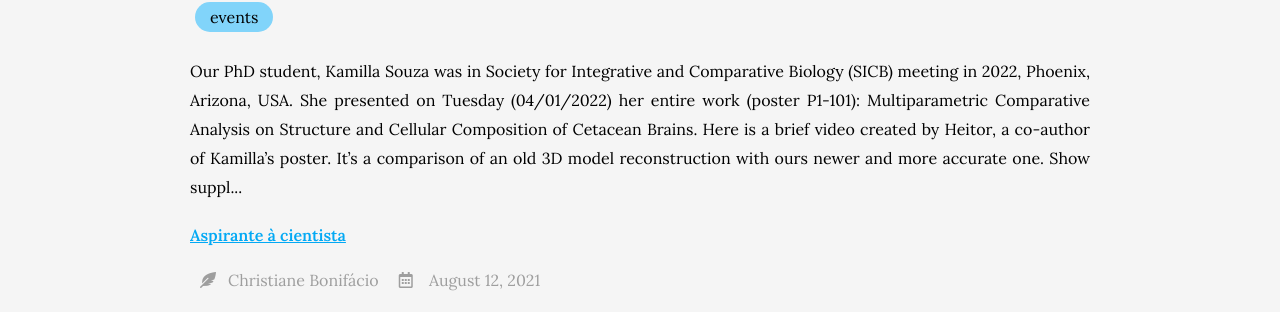
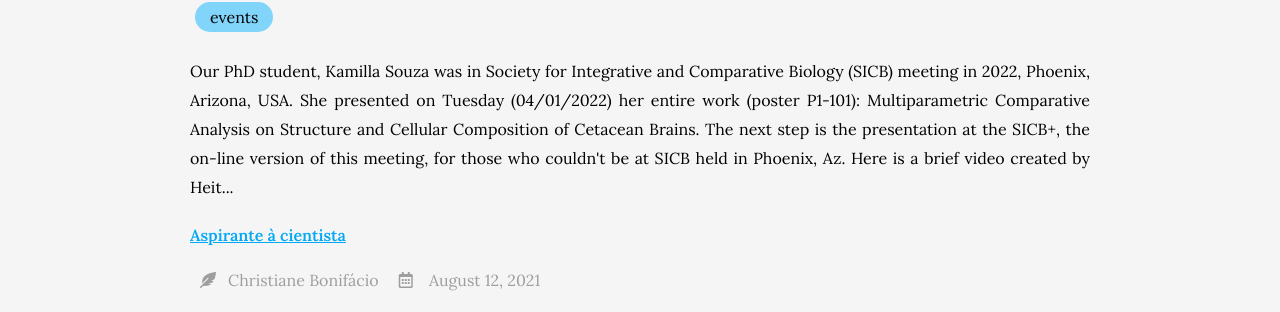
Before and after one commit to metaBIOlab/metabio, a Jekyll site: the page built from blog/index.md, in a window 1280 px wide. Shown: the part 921-1233 px from the top of the page. Built offline with Jekyll 4.4.1, drawn with Linux system fonts in a browser that asks for light colours; nearby versions of some CDN libraries; comment, search, counter and statistics services are not loaded.

Commit message:
Adding next step text

```diff
--- a/_posts/2021-12-16-post-3.md
+++ b/_posts/2021-12-16-post-3.md
@@ -20,6 +20,9 @@ Our PhD student, [Kamilla Souza](kamilla-souza) was in [Society for Integrative
     />
     </a>
 </figure>
+<p>
+  The next step is the presentation at the SICB+, the on-line version of this meeting, for those who couldn't be at SICB held in Phoenix, Az.
+</p>
 <p>
 Here is a brief video created by Heitor, a co-author of Kamilla’s poster. It’s a comparison of an old 3D model reconstruction with ours newer and more accurate one.
 </p>
```
